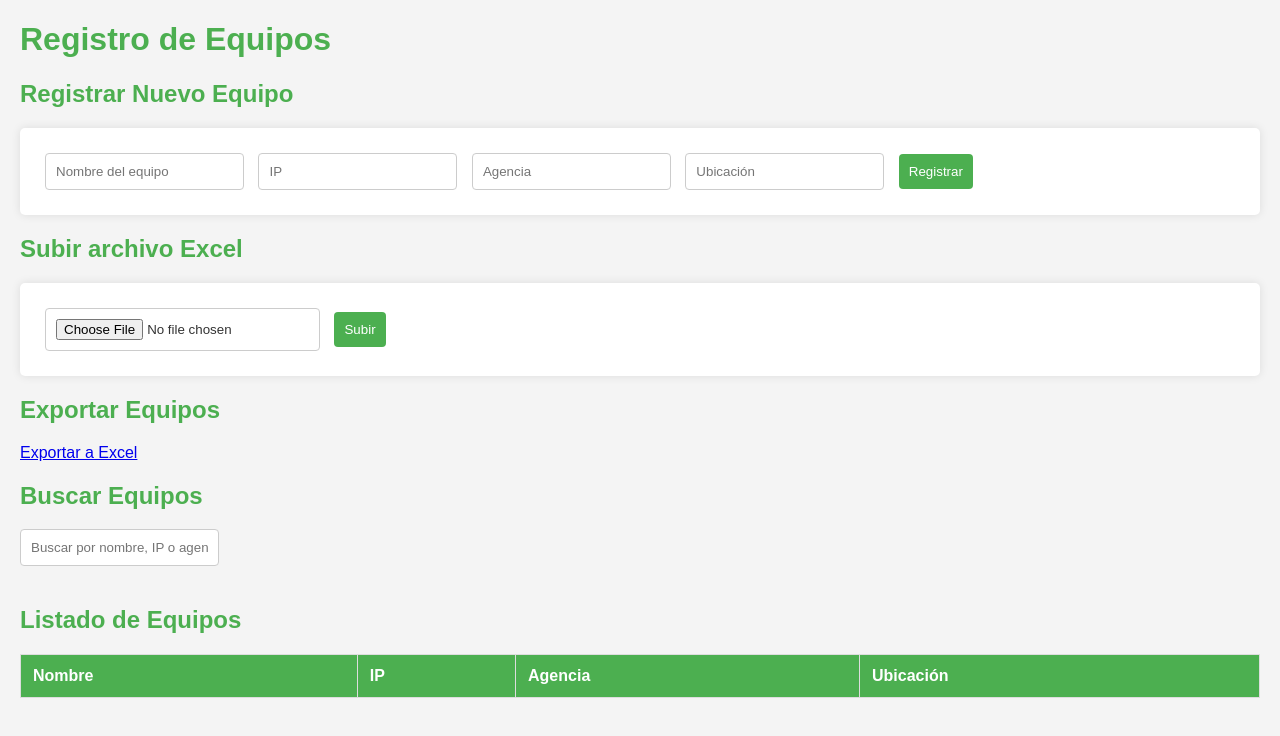
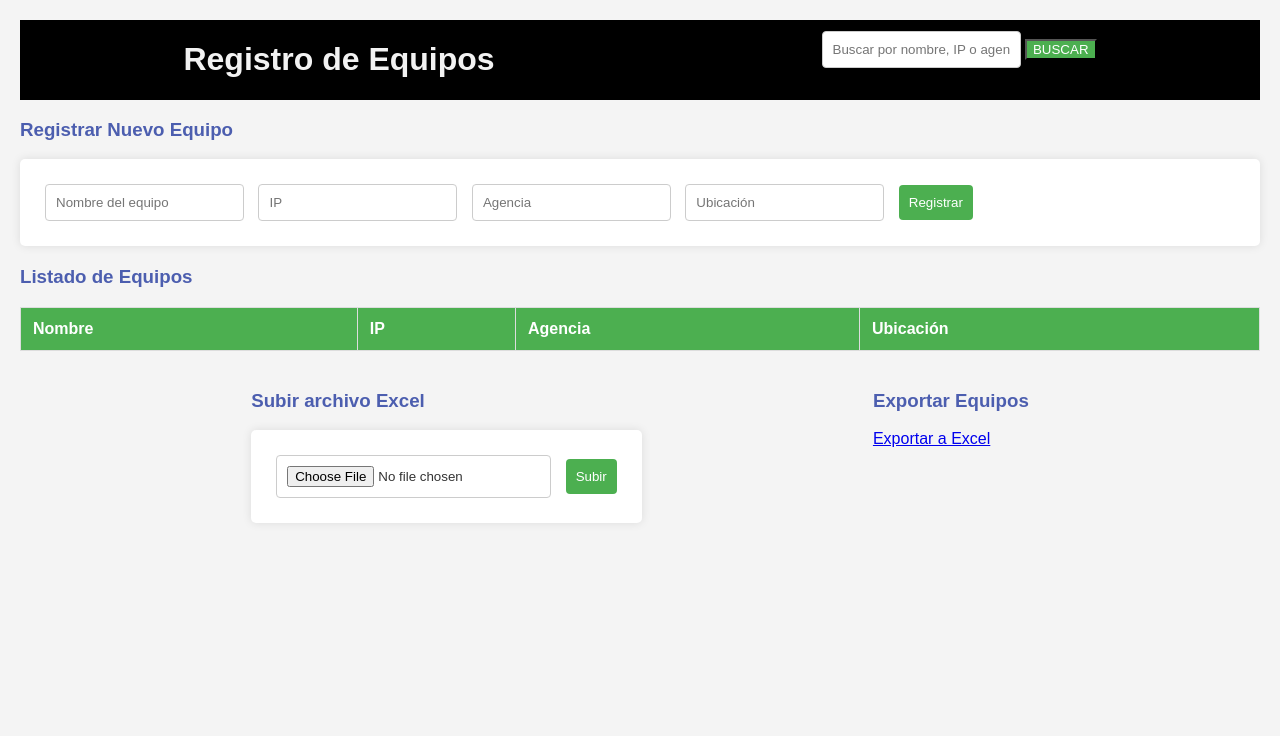
Before and after one commit to Ibeth2001/SistemaDeRegistro, a website: page Public/index.html in a window 1280 px wide. Drawn offline with Linux system fonts and the light colour scheme; no server answers.

Commit message:
Subiendo cambios en el index, estilos

```diff
--- a/Public/index.html
+++ b/Public/index.html
@@ -7,10 +7,16 @@
     <link rel="stylesheet" href="../Public/style.css">
 </head>
 <body>
-    <h1>Registro de Equipos</h1>
-
+    <header>
+        <h1 class="titulo1">Registro de Equipos</h1>
+        <div>
+            <!-- Barra de Búsqueda -->
+            <input type="text" id="search" class="search-bar" placeholder="Buscar por nombre, IP o agencia...">
+            <button class="buscar">BUSCAR</button>
+        </div>
+    </header>
     <!-- Formulario de Registro de Equipos -->
-    <h2>Registrar Nuevo Equipo</h2>
+    <h3>Registrar Nuevo Equipo</h3>
     <form id="equipoForm">
         <input type="text" id="nombre" placeholder="Nombre del equipo" required>
         <input type="text" id="ip" placeholder="IP" required>
@@ -18,24 +24,8 @@
         <input type="text" id="ubicacion" placeholder="Ubicación" required>
         <button type="submit">Registrar</button>
     </form>
-
-    <!-- Formulario para Subir Archivo Excel -->
-    <h2>Subir archivo Excel</h2>
-    <form id="excelForm" enctype="multipart/form-data">
-        <input type="file" id="file" name="file" accept=".xlsx" required>
-        <button type="submit">Subir</button>
-    </form>
-
-    <!-- Exportar Datos a Excel -->
-    <h2>Exportar Equipos</h2>
-    <a href="/export">Exportar a Excel</a>
-
-    <!-- Barra de Búsqueda -->
-    <h2>Buscar Equipos</h2>
-    <input type="text" id="search" class="search-bar" placeholder="Buscar por nombre, IP o agencia...">
-
     <!-- Tabla de Equipos Registrados -->
-    <h2>Listado de Equipos</h2>
+    <h3>Listado de Equipos</h3>
     <table id="equipoTable">
         <thead>
             <tr>
@@ -49,6 +39,21 @@
             <!-- Aquí se llenarán los datos desde el servidor -->
         </tbody>
     </table>
+    <section class="Opciones">
+        <div>
+        <!-- Formulario para Subir Archivo Excel -->
+        <h3>Subir archivo Excel</h3>
+        <form id="excelForm" enctype="multipart/form-data">
+            <input type="file" id="file" name="file" accept=".xlsx" required>
+            <button type="submit">Subir</button>
+        </form>
+        </div>
+        <div>
+            <!-- Exportar Datos a Excel -->
+            <h3>Exportar Equipos</h3>
+            <a href="/export">Exportar a Excel</a>
+        </div>
+    </section>
 
     <script>
         // Función para registrar un equipo
--- a/Public/style.css
+++ b/Public/style.css
@@ -4,9 +4,27 @@ body {
     background-color: #f4f4f4;
     color: #333;
 }
+header{
+    display: flex;
+    justify-content:space-around;
+    background-color: black;
+    align-items: center;
 
-h1, h2 {
-    color: #4CAF50;
+}
+.buscar{
+    background-color:#4CAF50;
+    color: white;
+}
+.titulo1{
+    display: flex;
+    align-items: center;
+    justify-content: center;
+    color: #f2f2f2;
+}
+h3 {
+    color: #4c5eaf;
+    display: flex;
+    align-items: center;
 }
 
 form {
@@ -65,3 +83,7 @@ tr:nth-child(even) {
     border: 1px solid #ccc;
     border-radius: 4px;
 }
+.Opciones{
+    display: flex;
+    justify-content: space-evenly;
+}
--- a/Server.js
+++ b/Server.js
@@ -9,7 +9,7 @@ app.use(express.json());
 const db = mysql.createConnection({
     host: 'localhost',
     user: 'root',
-    password: 'password',
+    password: 'Ab123456',
     database: 'equipo_db'
 });
 
```
Also changed, not shown: package.json (+5 -3 lines), 1 other file.
